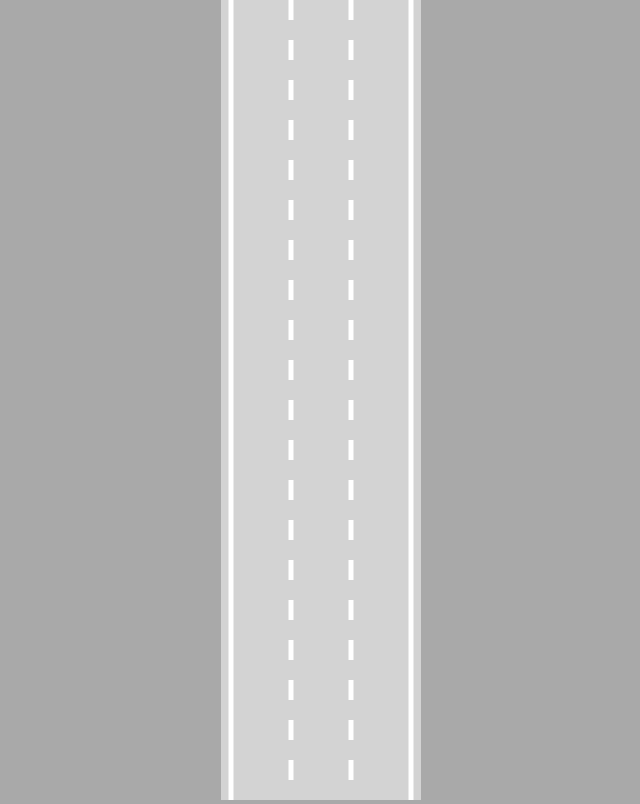
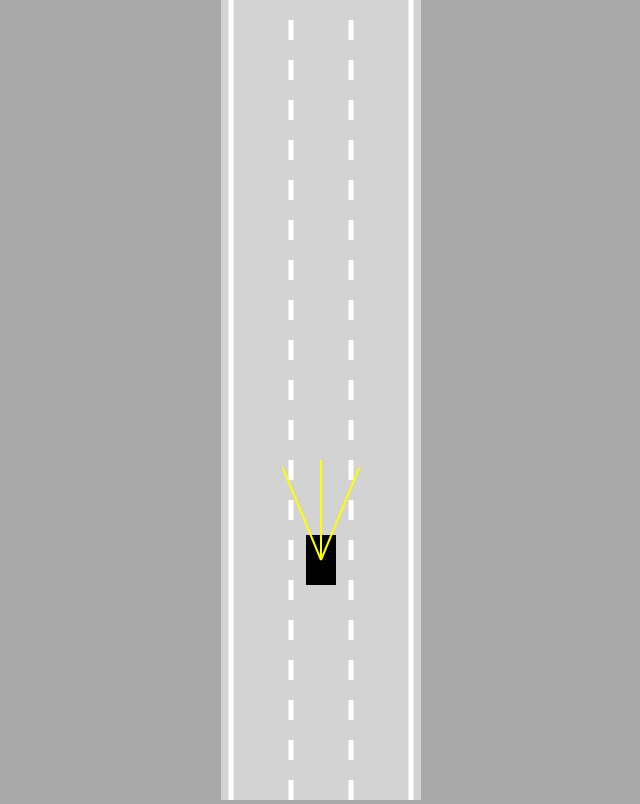
Before and after one commit to Neshamon/Self-Driving-Car, a plain HTML site: page index.html in a window 1280 px wide. Shown: the whole page, without its empty margins (319-959 px from the left). Drawn offline with Linux system fonts and the light colour scheme.

Commit message:
Create sensors for car

```diff
--- a/car.js
+++ b/car.js
@@ -1,5 +1,5 @@
 class Car{
-  constructor(x,y,width,height){
+  constructor(x, y, width, height){
     this.x = x;
     this.y = y;
     this.width = width;
@@ -11,6 +11,7 @@ class Car{
     this.friction = 0.05;
     this.angle= 0;
 
+    this.sensor = new Sensor(this);
     this.controls = new Controls();
   }
   //@dev param1 & 2 define where we want the car to be
@@ -18,6 +19,7 @@ class Car{
 
   update(){
     this.#move();
+    this.sensor.update();
   }
 
   #move(){
@@ -81,5 +83,7 @@ class Car{
     ctx.fill();
 
     ctx.restore();
+
+    this.sensor.draw(ctx);
   }
 }
--- a/index.html
+++ b/index.html
@@ -7,6 +7,7 @@
   </head>
   <body>
     <canvas id="myCanvas"></canvas>
+    <script src="sensor.js" charset="utf-8"></script>
     <script src="utils.js" charset="utf-8"></script>
     <script src="road.js" charset="utf-8"></script>
     <script src="controls.js" charset="utf-8"></script>
--- a/main.js
+++ b/main.js
@@ -3,16 +3,22 @@ canvas.width = 200;
 
 const ctx = canvas.getContext("2d");
 const road = new Road(canvas.width / 2, canvas.width * 0.9);
-const car = new Car(road.getLaneCenter(1),1000,30,50);
-car.draw(ctx);
+const car = new Car(road.getLaneCenter(1), 100, 30, 50);
 
 animate();
 
 function animate(){
   car.update();
+
   canvas.height = window.innerHeight;
+
+  ctx.save();
+  ctx.translate(0, -car.y + canvas.height * 0.7); //@dev Locks the view above the car
+
   road.draw(ctx);
   car.draw(ctx);
+
+  ctx.restore();
   requestAnimationFrame(animate);
 }
 //@dev requestAnimationFrame will call the animate function over and over to simulate movement
--- a/road.js
+++ b/road.js
@@ -45,7 +45,7 @@ class Road{
     }
 
     ctx.setLineDash([]); //@dev This function prevents the shoulder of the road's lines from having dashes
-    this.borders.forEach((border, i) => {
+    this.borders.forEach((border) => {
       ctx.beginPath()
       ctx.moveTo(border[0].x, border[0].y);
       ctx.lineTo(border[1].x, border[1].y);
--- /dev/null
+++ b/sensor.js
@@ -0,0 +1,46 @@
+class Sensor{
+  constructor(car){
+    this.car = car;
+    this.rayCount = 3;
+    this.rayLength = 100;
+    this.raySpread = Math.PI/4; //@dev The angle of the rays being casted by the sensors
+
+    this.rays = [];
+  }
+
+  update(){
+    this.rays = [];
+    for(let i = 0; i < this.rayCount; i++){
+      const rayAngle = lerp(
+        this.raySpread / 2,
+        -this.raySpread / 2,
+        i / (this.rayCount - 1)
+      )
+
+      const start = {x: this.car.x, y: this.car.y};
+      const end = {
+        x: this.car.x - Math.sin(rayAngle) * this.rayLength,
+        y: this.car.y - Math.cos(rayAngle) * this.rayLength
+      };
+
+      this.rays.push([start, end]);
+    }
+  }
+
+  draw(ctx){
+    for(let i = 0; i < this.rayCount; i++){
+      ctx.beginPath();
+      ctx.lineWidth = 2;
+      ctx.strokeStyle = "yellow";
+      ctx.moveTo(
+        this.rays[i][0].x,
+        this.rays[i][0].y
+      );
+      ctx.lineTo(
+        this.rays[i][1].x,
+        this.rays[i][1].y
+      );
+      ctx.stroke();
+    }
+  }
+}
```
